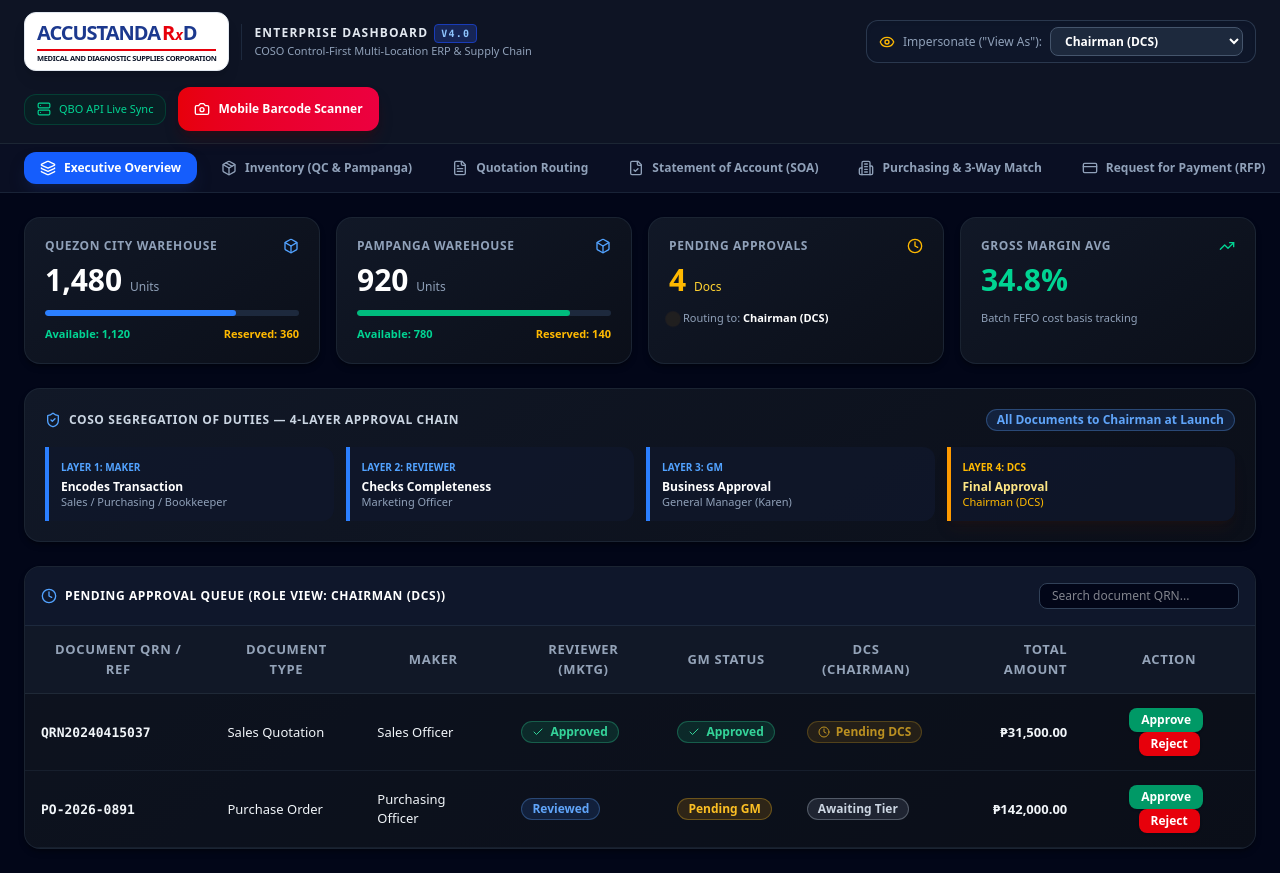
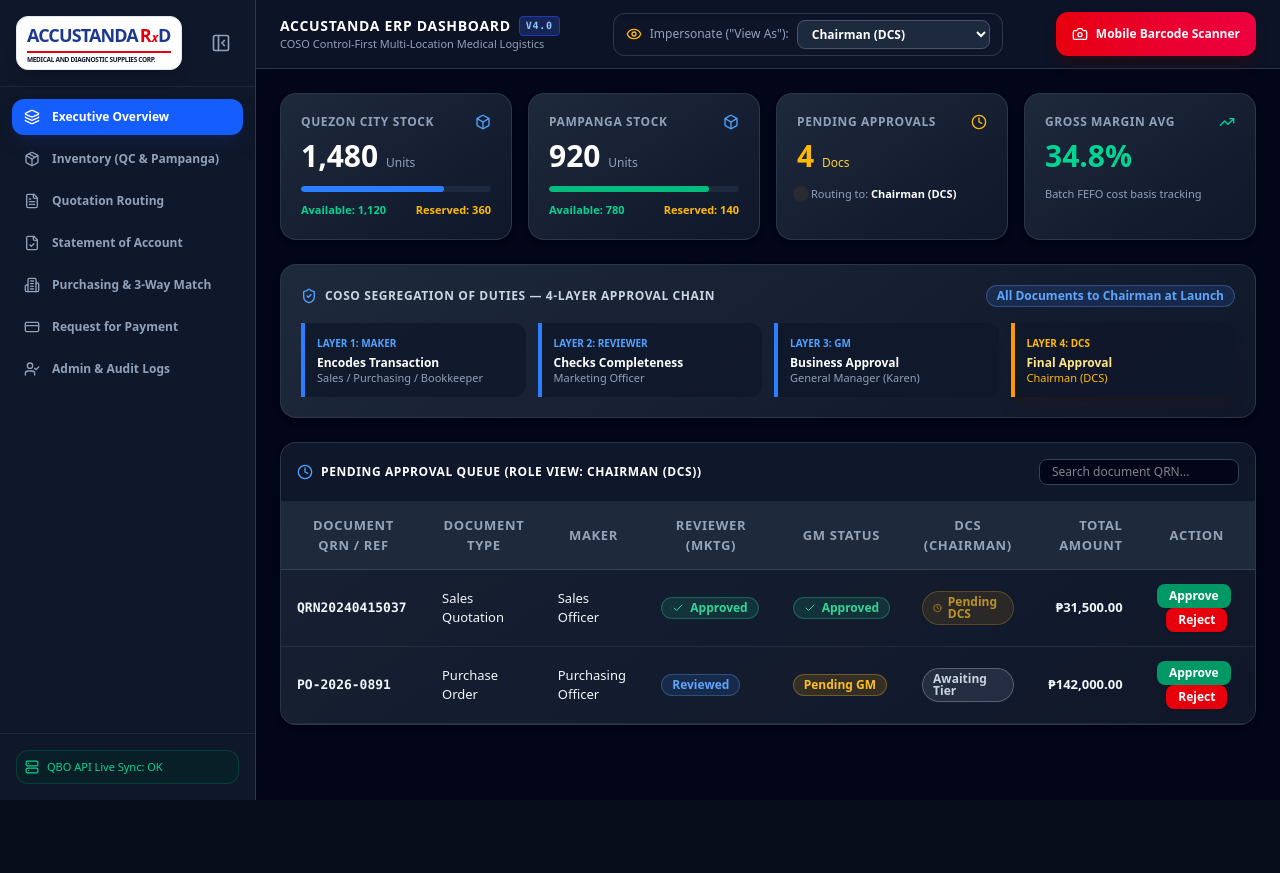
Before and after one commit to ItsAdventureTime/portfolio-accustandard, a Next.js app: page / in a window 1280 px wide. After the commit the page ends 800 px from the top, so only its background shows below. Built offline with nearby package versions, Linux system fonts and the light colour scheme.

Commit message:
feat: overall revamp of UI/UX with collapsible enterprise sidebar layout, quiet chrome header, and bento grid KPI cards

```diff
--- a/src/app/globals.css
+++ b/src/app/globals.css
@@ -1,11 +1,12 @@
 @import "tailwindcss";
 
-/* 2026 Clinical & Corporate Enterprise Design System - Accustanda Rx D */
+/* 2026 Enterprise Masterclass Design Tokens - Accustanda Rx D */
 :root {
-  --bg-app: #090d16;
-  --bg-card: #111827;
-  --bg-card-hover: #1f2937;
-  --border-subtle: #1f2937;
+  --bg-app: #080d1a;
+  --bg-sidebar: #0f172a;
+  --bg-card: #1e293b;
+  --bg-card-hover: #334155;
+  --border-subtle: #1e293b;
   --border-accent: #3b82f6;
 
   --text-primary: #f8fafc;
@@ -33,16 +34,22 @@
 
 /* Translucent Glassmorphism Header Shell */
 .glass-header {
-  background: rgba(17, 24, 39, 0.85);
+  background: rgba(15, 23, 42, 0.85);
   backdrop-filter: blur(16px);
   -webkit-backdrop-filter: blur(16px);
-  border-bottom: 1px solid rgba(31, 41, 55, 0.9);
+  border-bottom: 1px solid rgba(51, 65, 85, 0.8);
 }
 
-/* Tactile Bento Metric Tile */
+/* Enterprise Sidebar Shell */
+.enterprise-sidebar {
+  background-color: var(--bg-sidebar);
+  border-right: 1px solid rgba(51, 65, 85, 0.8);
+}
+
+/* Tactile Bento Card */
 .bento-card {
-  background: linear-gradient(145deg, #111827 0%, #0b0f19 100%);
-  border: 1px solid rgba(31, 41, 55, 0.8);
+  background: linear-gradient(145deg, #1e293b 0%, #0f172a 100%);
+  border: 1px solid rgba(51, 65, 85, 0.7);
   box-shadow: 0 4px 6px -1px rgba(0, 0, 0, 0.3), 0 2px 4px -2px rgba(0, 0, 0, 0.3);
   transition: all 0.25s cubic-bezier(0.4, 0, 0.2, 1);
 }
@@ -53,37 +60,37 @@
   box-shadow: 0 12px 20px -3px rgba(0, 0, 0, 0.4), 0 4px 6px -4px rgba(59, 130, 246, 0.15);
 }
 
-/* Clinical Enterprise Data Table */
-.clinical-table {
+/* High Density Enterprise Table */
+.enterprise-table {
   width: 100%;
   border-collapse: separate;
   border-spacing: 0;
   font-size: 0.8125rem;
 }
 
-.clinical-table th {
-  background-color: #111827;
+.enterprise-table th {
+  background-color: #1e293b;
   color: #94a3b8;
   font-weight: 600;
   text-transform: uppercase;
   letter-spacing: 0.05em;
   padding: 0.875rem 1rem;
-  border-bottom: 1px solid #1f2937;
+  border-bottom: 1px solid #334155;
 }
 
-.clinical-table td {
+.enterprise-table td {
   padding: 0.875rem 1rem;
-  border-bottom: 1px solid rgba(31, 41, 55, 0.6);
+  border-bottom: 1px solid rgba(51, 65, 85, 0.5);
   color: #f1f5f9;
-  background-color: rgba(11, 15, 25, 0.5);
+  background-color: rgba(15, 23, 42, 0.4);
   transition: background-color 0.15s ease;
 }
 
-.clinical-table tr:hover td {
-  background-color: #1f2937;
+.enterprise-table tr:hover td {
+  background-color: #1e293b;
 }
 
-/* Pill Status Badges */
+/* Status Pill Badges */
 .pill-badge {
   display: inline-flex;
   align-items: center;
--- a/src/app/page.tsx
+++ b/src/app/page.tsx
@@ -30,7 +30,10 @@
   Layers3,
   ShieldCheck,
   Sparkles,
-  Server
+  Server,
+  PanelLeftClose,
+  PanelLeft,
+  ChevronDown
 } from 'lucide-react';
 import { BarcodeScannerModal } from '@/components/scanner/BarcodeScannerModal';
 import { QuotationPDF, QuotationData } from '@/components/documents/QuotationPDF';
@@ -41,6 +44,8 @@
   const [isScannerOpen, setIsScannerOpen] = useState(false);
   const [viewAsRole, setViewAsRole] = useState<string>('Chairman (DCS)');
   const [searchQuery, setSearchQuery] = useState('');
+  const [statusFilter, setStatusFilter] = useState<string>('ALL');
+  const [isSidebarOpen, setIsSidebarOpen] = useState(true);
 
   // Sample Quotation Data matching photo_2026-08-01_23-55-26.jpg
   const sampleQuotation: QuotationData = {
@@ -110,29 +115,145 @@
   };
 
   return (
-    <div className="min-h-screen bg-slate-950 text-slate-100 flex flex-col font-sans selection:bg-blue-600 selection:text-white">
-      {/* Functional Glassmorphism Top Navigation Header */}
-      <header className="sticky top-0 z-40 glass-header px-4 md:px-6 py-3 flex flex-wrap justify-between items-center gap-4">
-        {/* Brand Lockup matching photo_2026-08-01_23-55-07.jpg */}
-        <div className="flex items-center space-x-3">
-          <div className="bg-white px-3 py-1.5 rounded-xl shadow-lg flex flex-col justify-center border border-slate-200">
+    <div className="min-h-screen bg-slate-950 text-slate-100 flex flex-col md:flex-row font-sans selection:bg-blue-600 selection:text-white">
+      {/* Enterprise Sidebar Shell (Desktop & Mobile Drawer) */}
+      <aside
+        className={`${
+          isSidebarOpen ? 'w-full md:w-64' : 'w-full md:w-20'
+        } enterprise-sidebar transition-all duration-300 flex flex-col shrink-0 z-30`}
+      >
+        {/* Brand Lockup Header */}
+        <div className="p-4 border-b border-slate-800 flex items-center justify-between">
+          <div className={`flex items-center space-x-2 ${!isSidebarOpen && 'md:hidden'}`}>
+            <div className="bg-white px-2.5 py-1 rounded-xl shadow-lg flex flex-col justify-center border border-slate-200">
               <div className="flex items-center leading-none">
-              <span className="text-xl font-black text-blue-900 tracking-tighter">ACCUSTANDA</span>
-              <span className="text-xl font-black text-red-600 ml-0.5">R<span className="text-sm font-black italic">x</span></span>
-              <span className="text-xl font-black text-blue-900">D</span>
+                <span className="text-lg font-black text-blue-900 tracking-tighter">ACCUSTANDA</span>
+                <span className="text-lg font-black text-red-600 ml-0.5">R<span className="text-xs font-black italic">x</span></span>
+                <span className="text-lg font-black text-blue-900">D</span>
               </div>
               <div className="w-full border-b-2 border-red-600 my-0.5"></div>
-            <span className="text-[7.5px] font-extrabold text-slate-900 tracking-tighter uppercase whitespace-nowrap">
-              MEDICAL AND DIAGNOSTIC SUPPLIES CORPORATION
+              <span className="text-[6.5px] font-extrabold text-slate-900 tracking-tighter uppercase whitespace-nowrap">
+                MEDICAL AND DIAGNOSTIC SUPPLIES CORP.
               </span>
             </div>
-          <div className="hidden sm:block border-l border-slate-800 pl-3">
-            <h1 className="text-xs font-bold tracking-widest uppercase text-slate-200 flex items-center gap-1.5">
-              <span>ENTERPRISE DASHBOARD</span>
+          </div>
+
+          <button
+            onClick={() => setIsSidebarOpen(!isSidebarOpen)}
+            className="hidden md:flex p-2 text-slate-400 hover:text-white rounded-lg hover:bg-slate-800 transition"
+            title="Toggle Sidebar Layout"
+          >
+            {isSidebarOpen ? <PanelLeftClose className="w-5 h-5" /> : <PanelLeft className="w-5 h-5" />}
+          </button>
+        </div>
+
+        {/* Sidebar Nav Links */}
+        <nav className="flex-1 p-3 space-y-1.5 overflow-y-auto no-scrollbar">
+          <button
+            onClick={() => setActiveTab('overview')}
+            className={`w-full flex items-center gap-3 px-3 py-2.5 rounded-xl text-xs font-semibold transition ${
+              activeTab === 'overview'
+                ? 'bg-blue-600 text-white shadow-lg shadow-blue-950/50 font-bold'
+                : 'text-slate-400 hover:bg-slate-800/60 hover:text-white'
+            }`}
+          >
+            <Layers className="w-4 h-4 shrink-0" />
+            <span className={!isSidebarOpen ? 'md:hidden' : ''}>Executive Overview</span>
+          </button>
+
+          <button
+            onClick={() => setActiveTab('inventory')}
+            className={`w-full flex items-center gap-3 px-3 py-2.5 rounded-xl text-xs font-semibold transition ${
+              activeTab === 'inventory'
+                ? 'bg-blue-600 text-white shadow-lg shadow-blue-950/50 font-bold'
+                : 'text-slate-400 hover:bg-slate-800/60 hover:text-white'
+            }`}
+          >
+            <Package className="w-4 h-4 shrink-0" />
+            <span className={!isSidebarOpen ? 'md:hidden' : ''}>Inventory (QC & Pampanga)</span>
+          </button>
+
+          <button
+            onClick={() => setActiveTab('quotations')}
+            className={`w-full flex items-center gap-3 px-3 py-2.5 rounded-xl text-xs font-semibold transition ${
+              activeTab === 'quotations'
+                ? 'bg-blue-600 text-white shadow-lg shadow-blue-950/50 font-bold'
+                : 'text-slate-400 hover:bg-slate-800/60 hover:text-white'
+            }`}
+          >
+            <FileText className="w-4 h-4 shrink-0" />
+            <span className={!isSidebarOpen ? 'md:hidden' : ''}>Quotation Routing</span>
+          </button>
+
+          <button
+            onClick={() => setActiveTab('soa')}
+            className={`w-full flex items-center gap-3 px-3 py-2.5 rounded-xl text-xs font-semibold transition ${
+              activeTab === 'soa'
+                ? 'bg-blue-600 text-white shadow-lg shadow-blue-950/50 font-bold'
+                : 'text-slate-400 hover:bg-slate-800/60 hover:text-white'
+            }`}
+          >
+            <FileCheck className="w-4 h-4 shrink-0" />
+            <span className={!isSidebarOpen ? 'md:hidden' : ''}>Statement of Account</span>
+          </button>
+
+          <button
+            onClick={() => setActiveTab('purchasing')}
+            className={`w-full flex items-center gap-3 px-3 py-2.5 rounded-xl text-xs font-semibold transition ${
+              activeTab === 'purchasing'
+                ? 'bg-blue-600 text-white shadow-lg shadow-blue-950/50 font-bold'
+                : 'text-slate-400 hover:bg-slate-800/60 hover:text-white'
+            }`}
+          >
+            <Building2 className="w-4 h-4 shrink-0" />
+            <span className={!isSidebarOpen ? 'md:hidden' : ''}>Purchasing & 3-Way Match</span>
+          </button>
+
+          <button
+            onClick={() => setActiveTab('rfp')}
+            className={`w-full flex items-center gap-3 px-3 py-2.5 rounded-xl text-xs font-semibold transition ${
+              activeTab === 'rfp'
+                ? 'bg-blue-600 text-white shadow-lg shadow-blue-950/50 font-bold'
+                : 'text-slate-400 hover:bg-slate-800/60 hover:text-white'
+            }`}
+          >
+            <CreditCard className="w-4 h-4 shrink-0" />
+            <span className={!isSidebarOpen ? 'md:hidden' : ''}>Request for Payment</span>
+          </button>
+
+          <button
+            onClick={() => setActiveTab('admin')}
+            className={`w-full flex items-center gap-3 px-3 py-2.5 rounded-xl text-xs font-semibold transition ${
+              activeTab === 'admin'
+                ? 'bg-blue-600 text-white shadow-lg shadow-blue-950/50 font-bold'
+                : 'text-slate-400 hover:bg-slate-800/60 hover:text-white'
+            }`}
+          >
+            <UserCheck className="w-4 h-4 shrink-0" />
+            <span className={!isSidebarOpen ? 'md:hidden' : ''}>Admin & Audit Logs</span>
+          </button>
+        </nav>
+
+        {/* Sidebar Footer Indicator */}
+        <div className={`p-4 border-t border-slate-800 ${!isSidebarOpen && 'md:hidden'}`}>
+          <div className="flex items-center gap-2 text-[11px] text-emerald-400 bg-emerald-950/40 border border-emerald-800/50 p-2 rounded-xl">
+            <Server className="w-3.5 h-3.5 text-emerald-400 shrink-0" />
+            <span>QBO API Live Sync: OK</span>
+          </div>
+        </div>
+      </aside>
+
+      {/* Main App Container */}
+      <div className="flex-1 flex flex-col min-w-0">
+        {/* Top Header Bar */}
+        <header className="sticky top-0 z-20 glass-header px-4 md:px-6 py-3 flex flex-wrap justify-between items-center gap-4">
+          {/* Header Title */}
+          <div>
+            <h1 className="text-sm font-bold text-white uppercase tracking-wider flex items-center gap-2">
+              <span>ACCUSTANDA ERP DASHBOARD</span>
               <span className="bg-blue-950 text-blue-300 border border-blue-800 text-[10px] px-1.5 py-0.5 rounded font-mono">v4.0</span>
             </h1>
-            <p className="text-[11px] text-slate-400">COSO Control-First Multi-Location ERP & Supply Chain</p>
-          </div>
+            <p className="text-[11px] text-slate-400">COSO Control-First Multi-Location Medical Logistics</p>
           </div>
 
           {/* View As Impersonation Bar */}
@@ -154,12 +275,7 @@
             </select>
           </div>
 
-        {/* System Actions & Mobile Camera Trigger */}
-        <div className="flex items-center gap-3">
-          <div className="hidden lg:flex items-center gap-2 text-[11px] text-emerald-400 bg-emerald-950/40 border border-emerald-800/50 px-3 py-1.5 rounded-xl">
-            <Server className="w-3.5 h-3.5 text-emerald-400" />
-            <span>QBO API Live Sync</span>
-          </div>
+          {/* Barcode Scanner Action Trigger */}
           <button
             onClick={() => setIsScannerOpen(true)}
             className="bg-gradient-to-r from-red-600 to-rose-600 hover:from-red-500 hover:to-rose-500 text-white font-bold text-xs px-4 py-2 rounded-xl flex items-center gap-2 shadow-lg shadow-red-950/40 transition active:scale-95 touch-target"
@@ -167,91 +283,9 @@
             <Camera className="w-4 h-4" />
             <span>Mobile Barcode Scanner</span>
           </button>
-        </div>
         </header>
 
-      {/* Main Navigation Tabs */}
-      <nav className="bg-slate-900/60 border-b border-slate-800/80 px-4 md:px-6 py-2 flex overflow-x-auto no-scrollbar whitespace-nowrap gap-2 text-xs font-semibold text-slate-400">
-        <button
-          onClick={() => setActiveTab('overview')}
-          className={`px-4 py-2 rounded-xl transition flex items-center gap-2 ${
-            activeTab === 'overview'
-              ? 'bg-blue-600 text-white shadow-lg shadow-blue-950/50 font-bold'
-              : 'hover:bg-slate-800/60 hover:text-slate-200'
-          }`}
-        >
-          <Layers className="w-4 h-4" />
-          Executive Overview
-        </button>
-        <button
-          onClick={() => setActiveTab('inventory')}
-          className={`px-4 py-2 rounded-xl transition flex items-center gap-2 ${
-            activeTab === 'inventory'
-              ? 'bg-blue-600 text-white shadow-lg shadow-blue-950/50 font-bold'
-              : 'hover:bg-slate-800/60 hover:text-slate-200'
-          }`}
-        >
-          <Package className="w-4 h-4" />
-          Inventory (QC & Pampanga)
-        </button>
-        <button
-          onClick={() => setActiveTab('quotations')}
-          className={`px-4 py-2 rounded-xl transition flex items-center gap-2 ${
-            activeTab === 'quotations'
-              ? 'bg-blue-600 text-white shadow-lg shadow-blue-950/50 font-bold'
-              : 'hover:bg-slate-800/60 hover:text-slate-200'
-          }`}
-        >
-          <FileText className="w-4 h-4" />
-          Quotation Routing
-        </button>
-        <button
-          onClick={() => setActiveTab('soa')}
-          className={`px-4 py-2 rounded-xl transition flex items-center gap-2 ${
-            activeTab === 'soa'
-              ? 'bg-blue-600 text-white shadow-lg shadow-blue-950/50 font-bold'
-              : 'hover:bg-slate-800/60 hover:text-slate-200'
-          }`}
-        >
-          <FileCheck className="w-4 h-4" />
-          Statement of Account (SOA)
-        </button>
-        <button
-          onClick={() => setActiveTab('purchasing')}
-          className={`px-4 py-2 rounded-xl transition flex items-center gap-2 ${
-            activeTab === 'purchasing'
-              ? 'bg-blue-600 text-white shadow-lg shadow-blue-950/50 font-bold'
-              : 'hover:bg-slate-800/60 hover:text-slate-200'
-          }`}
-        >
-          <Building2 className="w-4 h-4" />
-          Purchasing & 3-Way Match
-        </button>
-        <button
-          onClick={() => setActiveTab('rfp')}
-          className={`px-4 py-2 rounded-xl transition flex items-center gap-2 ${
-            activeTab === 'rfp'
-              ? 'bg-blue-600 text-white shadow-lg shadow-blue-950/50 font-bold'
-              : 'hover:bg-slate-800/60 hover:text-slate-200'
-          }`}
-        >
-          <CreditCard className="w-4 h-4" />
-          Request for Payment (RFP)
-        </button>
-        <button
-          onClick={() => setActiveTab('admin')}
-          className={`px-4 py-2 rounded-xl transition flex items-center gap-2 ${
-            activeTab === 'admin'
-              ? 'bg-blue-600 text-white shadow-lg shadow-blue-950/50 font-bold'
-              : 'hover:bg-slate-800/60 hover:text-slate-200'
-          }`}
-        >
-          <UserCheck className="w-4 h-4" />
-          Admin & Audit Trail
-        </button>
-      </nav>
-
-      {/* Main Content Viewport */}
+        {/* Content Viewport */}
         <main className="flex-1 p-4 md:p-6 max-w-7xl mx-auto w-full space-y-6">
           {/* TAB 1: EXECUTIVE OVERVIEW */}
           {activeTab === 'overview' && (
@@ -260,7 +294,7 @@
               <div className="grid grid-cols-1 sm:grid-cols-2 lg:grid-cols-4 gap-4">
                 <div className="bento-card p-5 rounded-2xl">
                   <div className="flex justify-between items-center text-slate-400 text-xs mb-2">
-                  <span className="font-semibold uppercase tracking-wider">Quezon City Warehouse</span>
+                    <span className="font-semibold uppercase tracking-wider">Quezon City Stock</span>
                     <Box className="w-4 h-4 text-blue-400" />
                   </div>
                   <p className="text-3xl font-extrabold text-white">1,480 <span className="text-xs font-normal text-slate-400">Units</span></p>
@@ -275,7 +309,7 @@
 
                 <div className="bento-card p-5 rounded-2xl">
                   <div className="flex justify-between items-center text-slate-400 text-xs mb-2">
-                  <span className="font-semibold uppercase tracking-wider">Pampanga Warehouse</span>
+                    <span className="font-semibold uppercase tracking-wider">Pampanga Stock</span>
                     <Box className="w-4 h-4 text-blue-400" />
                   </div>
                   <p className="text-3xl font-extrabold text-white">920 <span className="text-xs font-normal text-slate-400">Units</span></p>
@@ -312,7 +346,7 @@
                 </div>
               </div>
 
-            {/* Approval Stepper Tracker (COSO Internal Control) */}
+              {/* Approval Stepper Tracker */}
               <div className="bento-card p-5 rounded-2xl space-y-4">
                 <div className="flex justify-between items-center">
                   <h3 className="text-xs font-bold uppercase tracking-wider text-slate-300 flex items-center gap-2">
@@ -366,7 +400,7 @@
                 </div>
 
                 <div className="overflow-x-auto">
-                <table className="clinical-table">
+                  <table className="enterprise-table">
                     <thead>
                       <tr>
                         <th>Document QRN / Ref</th>
@@ -443,7 +477,7 @@
 
               <div className="bento-card p-0 rounded-2xl overflow-hidden">
                 <div className="overflow-x-auto">
-                <table className="clinical-table">
+                  <table className="enterprise-table">
                     <thead>
                       <tr>
                         <th>SKU / Barcode</th>
@@ -577,6 +611,7 @@
             </div>
           )}
         </main>
+      </div>
 
       {/* Barcode Scanner Modal */}
       <BarcodeScannerModal
```
Lines whose indentation alone changed are shown as unchanged.
